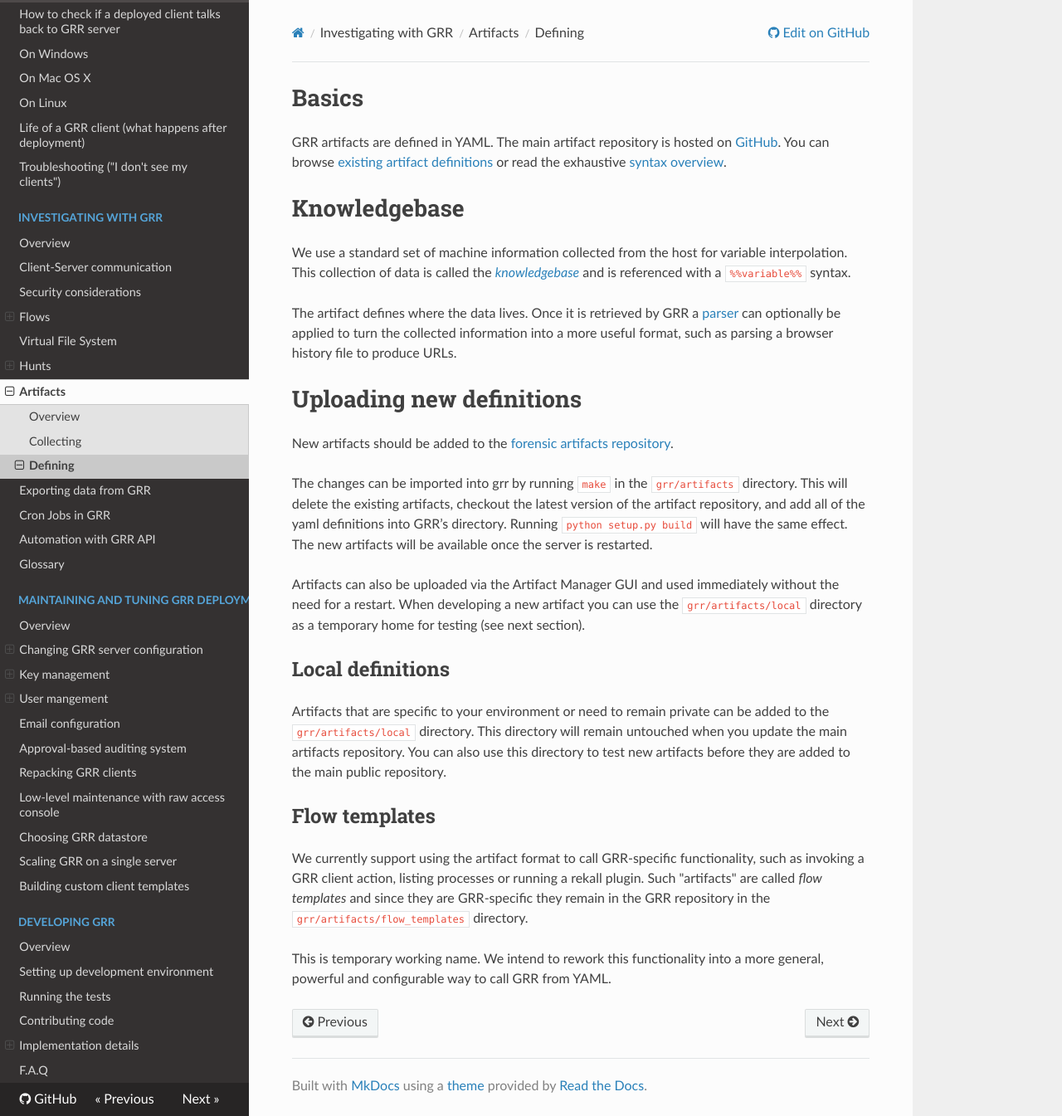
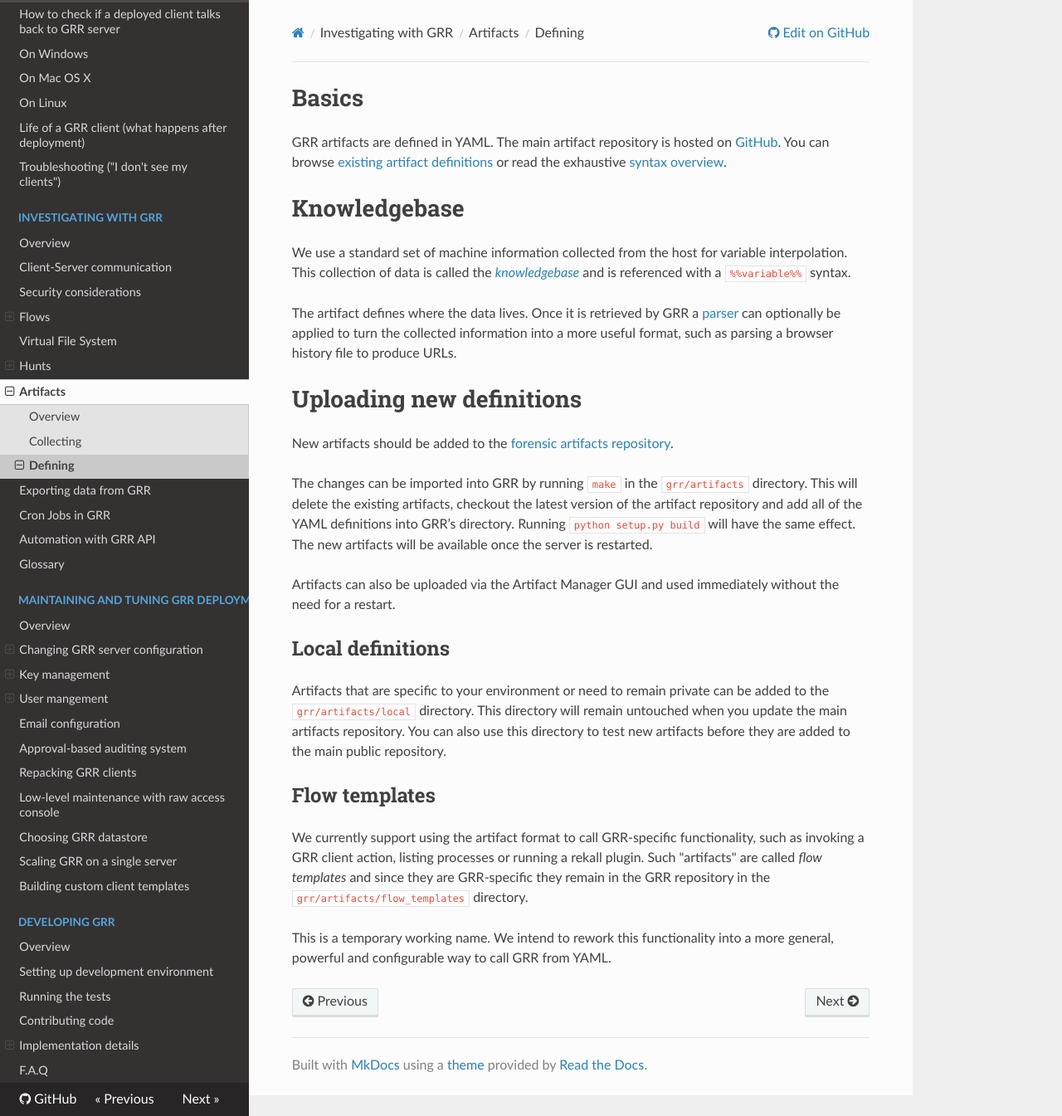
Before and after one commit to google/grr-doc, an MkDocs documentation site: the page built from docs/investigating-with-grr/artifacts/defining.md, in a window 1280 px wide and 1345 px high. Shown: the whole window at 83% size. Built offline with MkDocs 1.6.1, drawn with Linux system fonts in a browser that asks for light colours; nearby versions of some CDN libraries; old or Windows-style settings are respelled for this version of MkDocs.

Commit message:
Apply stylistic changes in artifact defining doc.

```diff
--- a/docs/investigating-with-grr/artifacts/defining.md
+++ b/docs/investigating-with-grr/artifacts/defining.md
@@ -20,16 +20,14 @@ to produce URLs.
 New artifacts should be added to the [forensic artifacts repository]
 [artifact-repository].
 
-The changes can be imported into grr by running `make` in the `grr/artifacts`
+The changes can be imported into GRR by running `make` in the `grr/artifacts`
 directory. This will delete the existing artifacts, checkout the latest version
-of the artifact repository, and add all of the yaml definitions into GRR’s
+of the artifact repository and add all of the YAML definitions into GRR’s
 directory. Running `python setup.py build` will have the same effect. The new
 artifacts will be available once the server is restarted.
 
 Artifacts can also be uploaded via the Artifact Manager GUI and used immediately
-without the need for a restart. When developing a new artifact you can use the
-`grr/artifacts/local` directory as a temporary home for testing (see next
-section).
+without the need for a restart.
 
 ## Local definitions
 
@@ -47,7 +45,7 @@ running a rekall plugin. Such "artifacts" are called *flow templates* and since
 they are GRR-specific they remain in the GRR repository in the
 `grr/artifacts/flow_templates` directory.
 
-This is temporary working name. We intend to rework this functionality into a
+This is a temporary working name. We intend to rework this functionality into a
 more general, powerful and configurable way to call GRR from YAML.
 
 [artifact-repository]: https://github.com/ForensicArtifacts/artifacts
```
